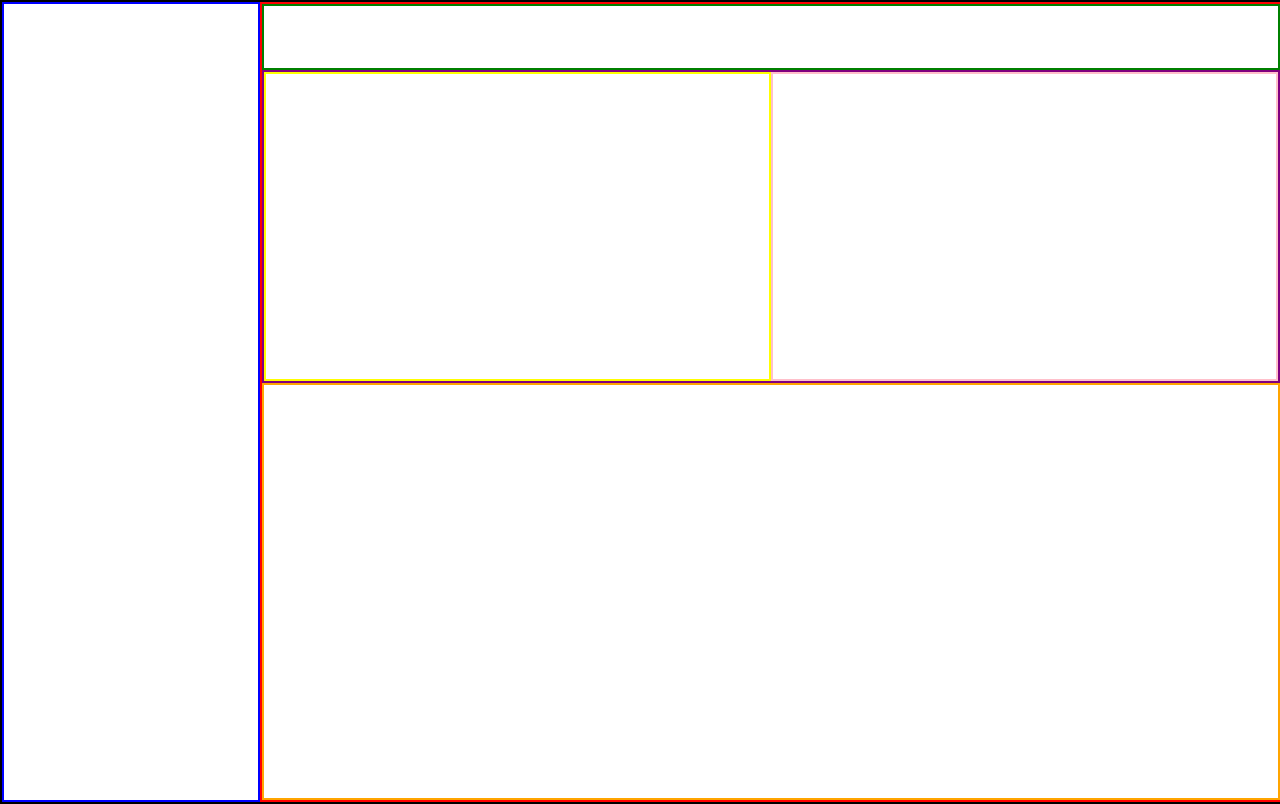
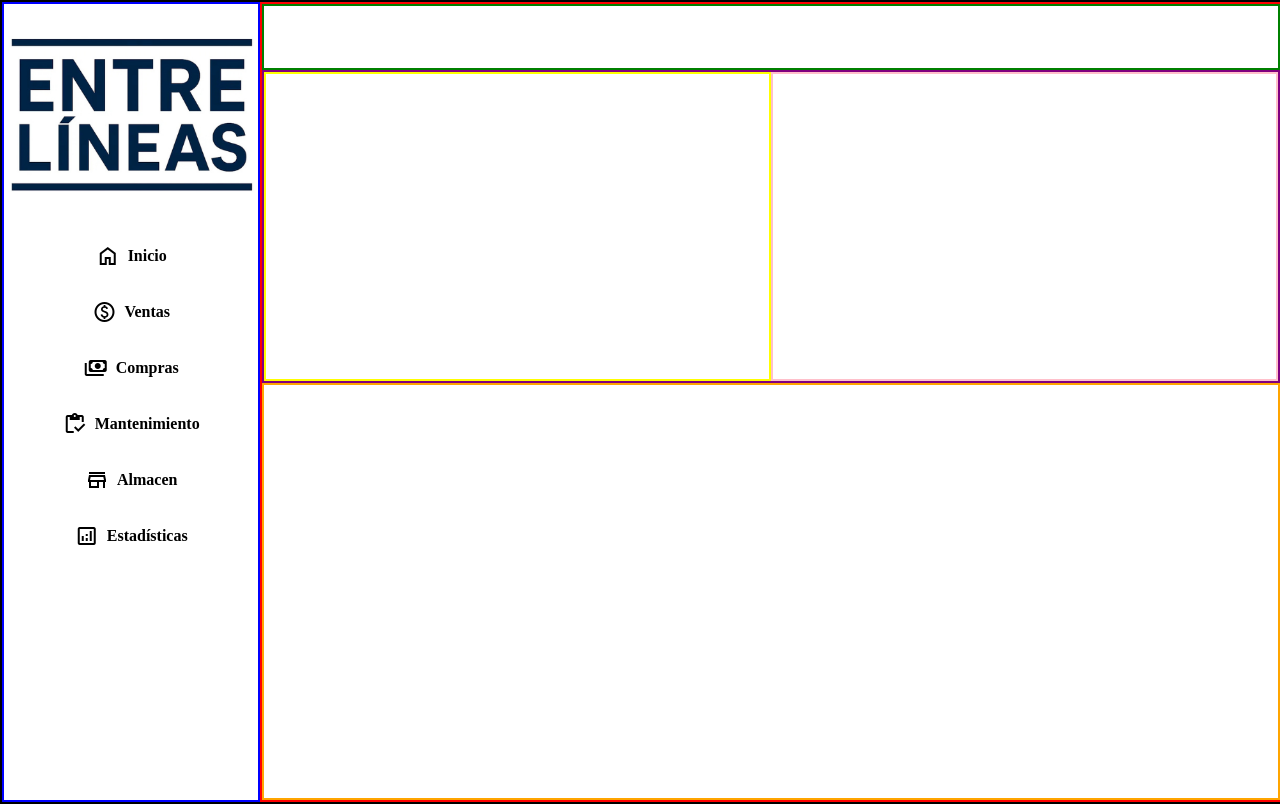
Before and after one commit to FrancoisMaki/ERP_online, a plain HTML site: page main.html in a window 1280 px wide. Drawn offline with nearby package versions, Linux system fonts and the light colour scheme.

```diff
--- a/main.css
+++ b/main.css
@@ -17,11 +17,49 @@ html, body {
     border: 2px solid blue;
 }
 
+.sidebar-container img{
+    margin: 2rem auto;
+    display: block;
+}
+
+.sidebar-container .logo{
+    height: 10rem;
+}
+
+.sidebar-container ul {
+    list-style: none;
+    padding: 0;
+}
+
+.sidebar-container ul li {
+    padding: 1rem;
+    text-align: center;
+}
+
+.sidebar-container ul li:hover {
+    background-color: #e0e0e0;
+}
+
+.sidebar-container ul li a {
+    display: flex;
+    align-items: center;
+    justify-content: center;
+    text-decoration: none;
+    color: black;
+    font-weight: bold;
+}
+
+.sidebar-container ul li a span {
+    margin-right: 0.5rem;
+    font-size: 1.5rem;
+}
+
 .content-container{
     display: flex;
     flex: 4;
     flex-direction: column;
     border: 2px solid red;
+
 }
 
 .guidebar-container{
--- a/main.html
+++ b/main.html
@@ -3,6 +3,7 @@
 <head>
     <meta charset="UTF-8">
     <meta name="viewport" content="width=device-width, initial-scale=1.0">
+    <link rel="stylesheet" href="https://fonts.googleapis.com/css2?family=Material+Symbols+Outlined&display=swap" />
     <link rel="stylesheet" href="main.css">
     <title>ERP - Proyecto Final</title>
 </head>
@@ -11,6 +12,40 @@
         <div class="main-containers">
             <div class="sidebar-container">
 
+                <img src="assets/entre_lineas_logo.png" alt="entre lineas logo" class="logo">
+
+                <ul>
+                    <li>
+                        <a href="">
+                            <span class="material-symbols-outlined">home</span>
+                            Inicio</a>
+                    </li>
+                    <li>
+                        <a href="">
+                            <span class="material-symbols-outlined">paid</span>
+                            Ventas</a>
+                    </li>
+                    <li>
+                        <a href="">
+                            <span class="material-symbols-outlined">payments</span>
+                            Compras</a>
+                    </li>
+                    <li>
+                        <a href="">
+                            <span class="material-symbols-outlined">inventory</span>
+                            Mantenimiento</a>
+                    </li>
+                    <li>
+                        <a href="">
+                            <span class="material-symbols-outlined">store</span>
+                            Almacen</a>
+                    </li>
+                    <li>
+                        <a href="">
+                            <span class="material-symbols-outlined">analytics</span>
+                            Estadísticas</a>
+                    </li>
+                </ul>
             </div>
 
             <div class="content-container">
```
Also changed, not shown: assets/entre_lineas_logo.png (added), 1 other file.
